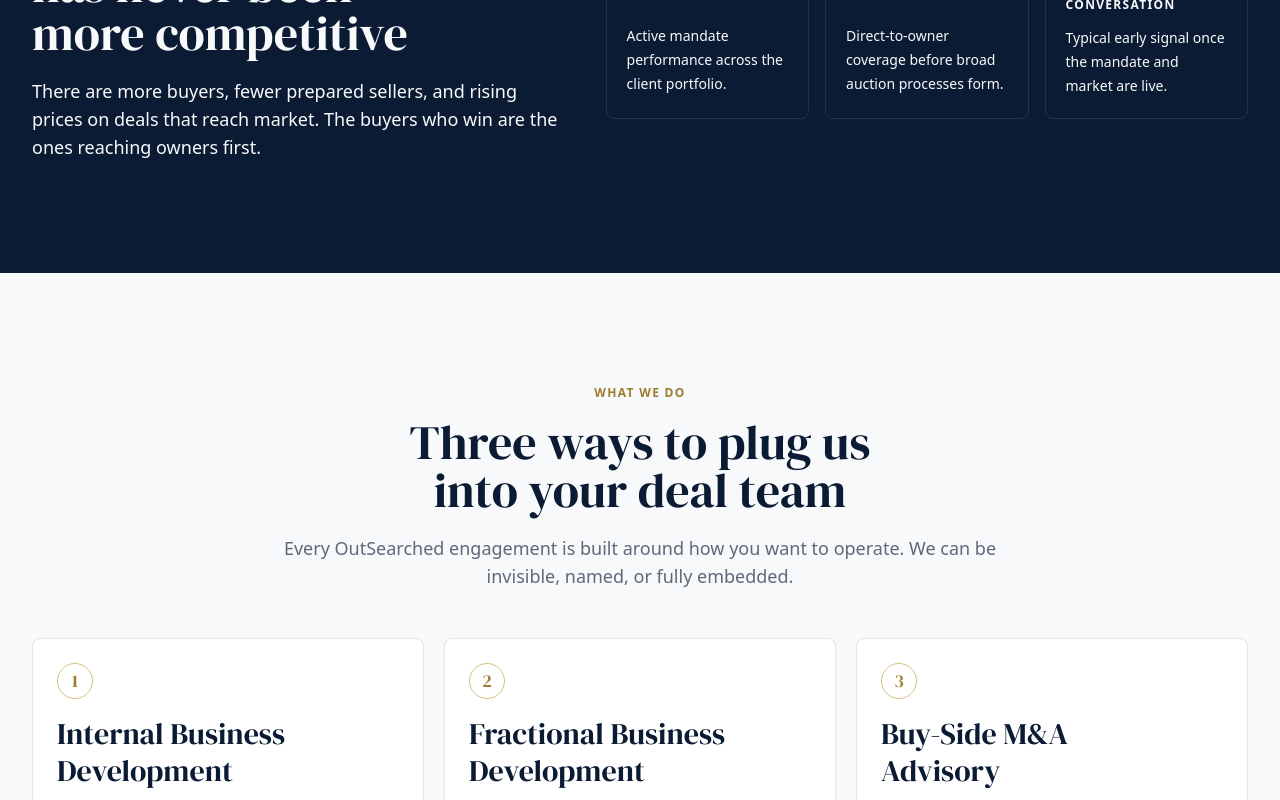
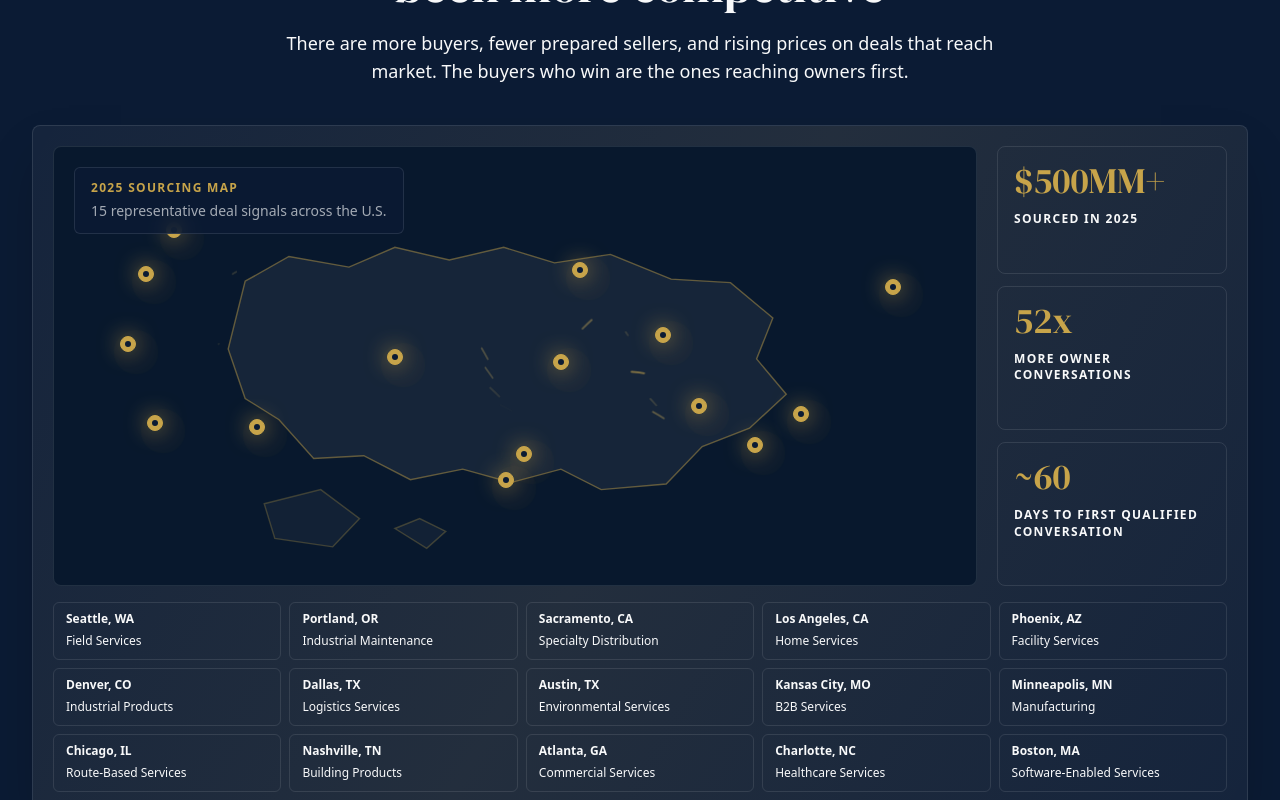
Before and after one commit to acg-data/outsearched2, a React (Vite) app: page / in a window 1280 px wide. Shown: the part 2540-3340 px from the top of the page. Built offline with nearby package versions, Linux system fonts and the light colour scheme; a web font is replaced by a local one.

Commit message:
Add animated 2025 sourcing map

```diff
--- a/src/index.css
+++ b/src/index.css
@@ -63,4 +63,69 @@
   .text-balance {
     text-wrap: balance;
   }
+
+  .deal-map-land {
+    fill: rgba(255, 255, 255, 0.055);
+    stroke: rgba(199, 164, 74, 0.45);
+    stroke-width: 2;
+  }
+
+  .deal-map-land-muted {
+    fill: rgba(255, 255, 255, 0.04);
+    stroke: rgba(199, 164, 74, 0.28);
+    stroke-width: 2;
+  }
+
+  .deal-map-route {
+    fill: none;
+    stroke: url("#mapGold");
+    stroke-dasharray: 18 420;
+    stroke-linecap: round;
+    stroke-width: 2.5;
+    animation: deal-route 5.8s linear infinite;
+    opacity: 0.8;
+  }
+
+  .deal-map-pulse {
+    animation: deal-pulse 2.8s ease-out infinite;
+  }
 }
+
+@keyframes deal-route {
+  0% {
+    stroke-dashoffset: 438;
+    opacity: 0;
+  }
+  12% {
+    opacity: 0.95;
+  }
+  70% {
+    opacity: 0.95;
+  }
+  100% {
+    stroke-dashoffset: 0;
+    opacity: 0;
+  }
+}
+
+@keyframes deal-pulse {
+  0% {
+    opacity: 0.8;
+    transform: translate(-50%, -50%) scale(0.45);
+  }
+  70% {
+    opacity: 0;
+    transform: translate(-50%, -50%) scale(1.8);
+  }
+  100% {
+    opacity: 0;
+    transform: translate(-50%, -50%) scale(1.8);
+  }
+}
+
+@media (prefers-reduced-motion: reduce) {
+  .deal-map-route,
+  .deal-map-pulse {
+    animation: none;
+  }
+}
--- a/src/pages/Home.tsx
+++ b/src/pages/Home.tsx
@@ -5,16 +5,14 @@ import {
   PageHero,
   Section,
   SectionHeading,
-  StatsGrid,
   BuyerIcon,
 } from "@/components/Blocks";
-import { Check } from "lucide-react";
+import { Check, MapPin } from "lucide-react";
 import { usePageMeta } from "@/hooks/usePageMeta";
 import {
   clientLogos,
   deals,
   homeMeta,
-  primaryStats,
   testimonials,
   buyerHubCards,
 } from "@/data/site";
@@ -77,6 +75,108 @@ const engagementModels = [
   },
 ];
 
+const dealMapPoints = [
+  { city: "Seattle, WA", title: "Field Services", detail: "$2.4MM EBITDA", x: 13, y: 19, delay: "0s" },
+  { city: "Portland, OR", title: "Industrial Maintenance", detail: "$1.8MM EBITDA", x: 10, y: 29, delay: "0.35s" },
+  { city: "Sacramento, CA", title: "Specialty Distribution", detail: "$3.1MM EBITDA", x: 8, y: 45, delay: "0.7s" },
+  { city: "Los Angeles, CA", title: "Home Services", detail: "$2.0MM EBITDA", x: 11, y: 63, delay: "1.05s" },
+  { city: "Phoenix, AZ", title: "Facility Services", detail: "$1.6MM EBITDA", x: 22, y: 64, delay: "1.4s" },
+  { city: "Denver, CO", title: "Industrial Products", detail: "$4.1MM EBITDA", x: 37, y: 48, delay: "1.75s" },
+  { city: "Dallas, TX", title: "Logistics Services", detail: "$2.7MM EBITDA", x: 51, y: 70, delay: "2.1s" },
+  { city: "Austin, TX", title: "Environmental Services", detail: "$3.5MM EBITDA", x: 49, y: 76, delay: "2.45s" },
+  { city: "Kansas City, MO", title: "B2B Services", detail: "$1.2MM EBITDA", x: 55, y: 49, delay: "2.8s" },
+  { city: "Minneapolis, MN", title: "Manufacturing", detail: "$3.0MM EBITDA", x: 57, y: 28, delay: "3.15s" },
+  { city: "Chicago, IL", title: "Route-Based Services", detail: "$2.3MM EBITDA", x: 66, y: 43, delay: "3.5s" },
+  { city: "Nashville, TN", title: "Building Products", detail: "$1.9MM EBITDA", x: 70, y: 59, delay: "3.85s" },
+  { city: "Atlanta, GA", title: "Commercial Services", detail: "$2.8MM EBITDA", x: 76, y: 68, delay: "4.2s" },
+  { city: "Charlotte, NC", title: "Healthcare Services", detail: "$3.6MM EBITDA", x: 81, y: 61, delay: "4.55s" },
+  { city: "Boston, MA", title: "Software-Enabled Services", detail: "$5.0MM EBITDA", x: 91, y: 32, delay: "4.9s" },
+];
+
+function DealMap2025() {
+  return (
+    <div className="relative overflow-hidden rounded-lg border border-white/10 bg-white/[0.045] p-4 shadow-2xl md:p-5">
+      <div className="pointer-events-none absolute inset-0 bg-[linear-gradient(120deg,transparent,rgba(199,164,74,0.08),transparent)]" />
+      <div className="relative grid gap-5 xl:grid-cols-[minmax(0,1fr)_230px] xl:items-stretch">
+        <div className="relative min-h-[330px] overflow-hidden rounded-lg border border-white/10 bg-[#08182d] md:min-h-[440px]">
+          <div className="absolute left-5 top-5 z-20 rounded-md border border-white/10 bg-navy/85 px-4 py-3 backdrop-blur">
+            <p className="label text-gold">2025 Sourcing Map</p>
+            <p className="mt-1 text-sm text-ivory/65">15 representative deal signals across the U.S.</p>
+          </div>
+
+          <svg className="absolute inset-0 h-full w-full" viewBox="0 0 1000 620" role="img" aria-label="Animated map of 2025 OutSearched deal activity across the United States">
+            <defs>
+              <linearGradient id="mapGold" x1="0%" x2="100%" y1="0%" y2="0%">
+                <stop offset="0%" stopColor="#d9bb67" stopOpacity="0.2" />
+                <stop offset="52%" stopColor="#c7a44a" stopOpacity="0.72" />
+                <stop offset="100%" stopColor="#d9bb67" stopOpacity="0.18" />
+              </linearGradient>
+            </defs>
+            <path
+              className="deal-map-land"
+              d="M118 190 L180 155 L265 170 L330 142 L407 160 L484 142 L556 164 L635 152 L721 187 L805 192 L865 242 L842 300 L884 350 L832 398 L765 424 L714 477 L622 485 L565 456 L494 475 L426 456 L352 471 L286 437 L215 441 L166 386 L118 356 L94 286 Z"
+            />
+            <path className="deal-map-land-muted" d="M145 505 L225 485 L280 526 L242 566 L160 554 Z" />
+            <path className="deal-map-land-muted" d="M330 540 L365 526 L402 544 L375 568 Z" />
+            {dealMapPoints.map((point) => (
+              <path
+                key={`route-${point.city}`}
+                className="deal-map-route"
+                style={{ animationDelay: point.delay }}
+                d={`M500 376 Q ${500 + (point.x * 10 - 500) * 0.48} ${Math.min(point.y * 6.2, 520) - 120} ${point.x * 10} ${point.y * 6.2}`}
+              />
+            ))}
+          </svg>
+
+          {dealMapPoints.map((point) => (
+            <div
+              key={point.city}
+              className="group absolute z-10"
+              style={{ left: `${point.x}%`, top: `${point.y}%`, animationDelay: point.delay }}
+            >
+              <span className="deal-map-pulse absolute left-1/2 top-1/2 size-7 -translate-x-1/2 -translate-y-1/2 rounded-full bg-gold/25" />
+              <span className="relative grid size-4 -translate-x-1/2 -translate-y-1/2 place-items-center rounded-full border border-gold bg-gold shadow-[0_0_22px_rgba(199,164,74,0.8)]">
+                <span className="size-1.5 rounded-full bg-navy" />
+              </span>
+              <span className="pointer-events-none absolute left-4 top-2 z-30 hidden w-52 rounded-md border border-white/10 bg-navy/95 p-3 text-left shadow-xl group-hover:block">
+                <span className="flex items-start gap-2">
+                  <MapPin className="mt-0.5 size-4 shrink-0 text-gold" aria-hidden="true" />
+                  <span>
+                    <span className="block text-sm font-bold text-ivory">{point.city}</span>
+                    <span className="mt-1 block text-xs leading-5 text-ivory/65">{point.title} / {point.detail}</span>
+                  </span>
+                </span>
+              </span>
+            </div>
+          ))}
+        </div>
+
+        <div className="grid gap-3 sm:grid-cols-3 xl:grid-cols-1">
+          {[
+            ["$500MM+", "Sourced in 2025"],
+            ["52x", "More owner conversations"],
+            ["~60", "Days to first qualified conversation"],
+          ].map(([value, label]) => (
+            <div key={value} className="rounded-lg border border-white/10 bg-white/6 p-4">
+              <p className="font-heading text-4xl leading-none text-gold">{value}</p>
+              <p className="label mt-3 text-ivory/66">{label}</p>
+            </div>
+          ))}
+        </div>
+      </div>
+
+      <div className="relative mt-4 grid grid-cols-2 gap-2 sm:grid-cols-3 xl:grid-cols-5">
+        {dealMapPoints.map((point) => (
+          <div key={`chip-${point.city}`} className="rounded-md border border-white/10 bg-white/6 px-3 py-2">
+            <p className="text-xs font-bold text-ivory">{point.city}</p>
+            <p className="mt-1 text-xs leading-5 text-ivory/56">{point.title}</p>
+          </div>
+        ))}
+      </div>
+    </div>
+  );
+}
+
 export default function HomePage() {
   usePageMeta(homeMeta);
 
@@ -105,14 +205,16 @@ export default function HomePage() {
       </Section>
 
       <Section tone="navy">
-        <div className="grid gap-12 lg:grid-cols-[0.9fr_1.1fr] lg:items-center">
+        <div className="grid gap-10">
           <SectionHeading
             eyebrow="Competitive Market"
             title="Sourcing in the lower middle market has never been more competitive"
             body="There are more buyers, fewer prepared sellers, and rising prices on deals that reach market. The buyers who win are the ones reaching owners first."
             light
+            align="center"
+            className="mx-auto"
           />
-          <StatsGrid stats={primaryStats} light />
+          <DealMap2025 />
         </div>
       </Section>
 
```
